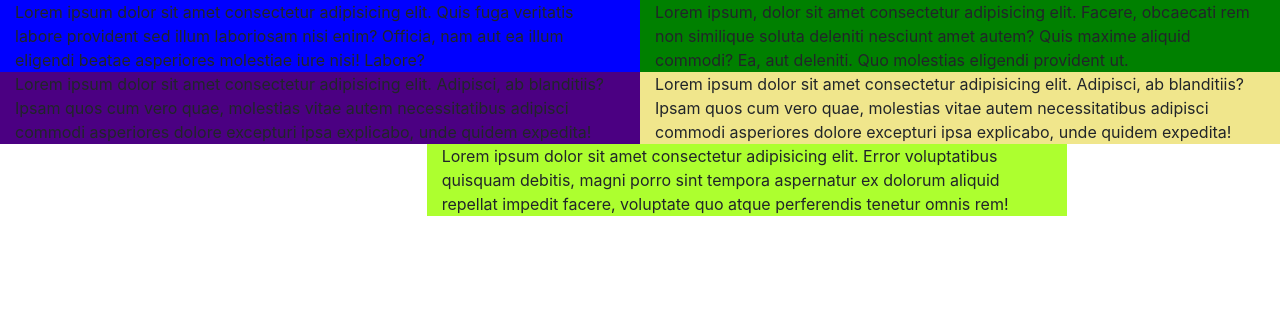
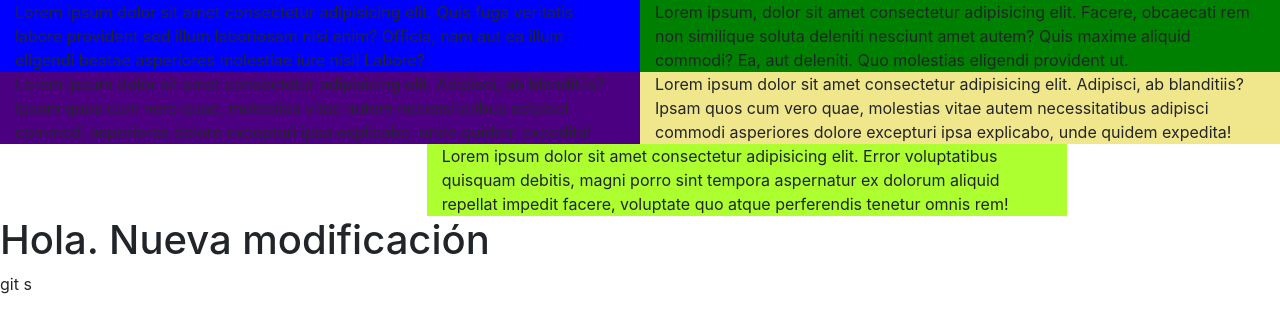
Before and after one commit to Mariana-MB/intro-bootstrap, a plain HTML site: page index.html in a window 1280 px wide. Drawn offline with Linux system fonts and the light colour scheme.

Commit message:
Actualización de index

```diff
--- a/index.html
+++ b/index.html
@@ -35,10 +35,16 @@
                 Lorem ipsum dolor sit amet consectetur adipisicing elit. Error voluptatibus quisquam debitis, magni porro sint tempora aspernatur ex dolorum aliquid repellat impedit facere, voluptate quo atque perferendis tenetur omnis rem!
             </div>
         </div>
+
+        <div class="row">
+            <div>
+                <h1>Hola. Nueva modificación</h1>
+            </div>
+        </div>
     </div>
 
 
-
+git s
     <script src="js/jquery-3.4.1.js"></script>
     <script src="js/bootstrap.min.js"></script>
 </body>
```
